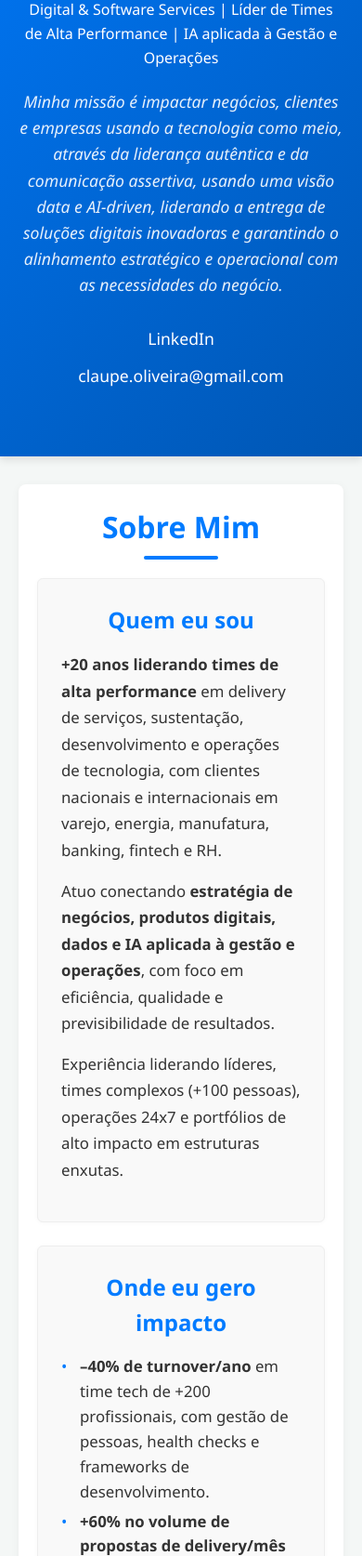
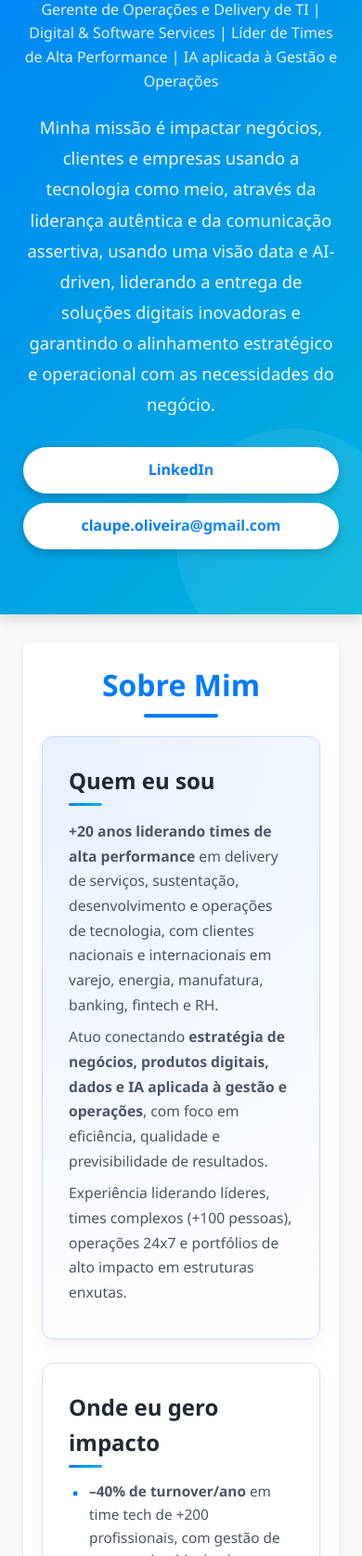
Before and after one commit to claupeoliveira-sys/portfolio-claupe, a plain HTML site: page public/index.html in a window 390 px wide. Shown: the part 326-2000 px from the top of the page at 93% size. Drawn offline with Linux system fonts and the light colour scheme.

Commit message:
Update style.css

```diff
--- a/public/css/style.css
+++ b/public/css/style.css
@@ -1,4 +1,16 @@
-/* Reset Básico */
+/* Variáveis CSS */
+:root {
+    --primary-color: #007bff; /* Azul vibrante */
+    --secondary-color: #6c757d; /* Cinza para detalhes */
+    --dark-color: #2c3e50; /* Azul escuro para texto principal/footer */
+    --light-bg: #f8f9fa; /* Fundo claro */
+    --white-color: #ffffff;
+    --border-color: #e0e0e0;
+    --shadow-light: rgba(0, 0, 0, 0.08);
+    --shadow-medium: rgba(0, 0, 0, 0.15);
+}
+
+/* Reset Básico e Fontes */
 * {
     margin: 0;
     padding: 0;
@@ -6,26 +18,63 @@
 }
 
 body {
-    font-family: 'Segoe UI', Tahoma, Geneva, Verdana, sans-serif;
+    font-family: 'Segoe UI', Roboto, 'Helvetica Neue', Arial, sans-serif;
     line-height: 1.6;
-    color: #333;
-    background-color: #f4f7f6;
+    color: var(--dark-color);
+    background-color: var(--light-bg);
+    -webkit-font-smoothing: antialiased;
     scroll-behavior: smooth;
 }
 
 .container {
     max-width: 1200px;
     margin: 0 auto;
-    padding: 0 20px;
+    padding: 0 25px;
 }
 
-/* Header - Capa (Página Inicial) */
+a {
+    color: var(--primary-color);
+    text-decoration: none;
+    transition: color 0.3s ease;
+}
+
+a:hover {
+    color: #0056b3;
+}
+
+/* Hero Section (Capa) */
 .hero {
-    background: linear-gradient(135deg, #007bff, #0056b3);
-    color: #fff;
-    padding: 60px 0;
+    background: linear-gradient(135deg, #007bff 0%, #00b4d8 100%);
+    color: var(--white-color);
     text-align: center;
-    box-shadow: 0 4px 8px rgba(0, 0, 0, 0.1);
+    padding: 80px 0 60px;
+    box-shadow: 0 4px 15px var(--shadow-medium);
+    position: relative;
+    overflow: hidden;
+}
+
+.hero::before {
+    content: '';
+    position: absolute;
+    top: -50px;
+    left: -50px;
+    width: 200px;
+    height: 200px;
+    background: rgba(255, 255, 255, 0.1);
+    border-radius: 50%;
+    transform: rotate(45deg);
+}
+
+.hero::after {
+    content: '';
+    position: absolute;
+    bottom: -50px;
+    right: -50px;
+    width: 250px;
+    height: 250px;
+    background: rgba(255, 255, 255, 0.08);
+    border-radius: 50%;
+    transform: rotate(-30deg);
 }
 
 .hero .profile-pic {
@@ -33,52 +82,61 @@ body {
     height: 150px;
     border-radius: 50%;
     object-fit: cover;
-    border: 5px solid #fff;
-    margin-bottom: 20px;
+    border: 5px solid var(--white-color);
+    margin-bottom: 25px;
+    box-shadow: 0 0 0 8px rgba(255, 255, 255, 0.2);
 }
 
 .hero h1 {
-    font-size: 3em;
+    font-size: 3.5em;
     margin-bottom: 10px;
+    font-weight: 700;
+    letter-spacing: -0.03em;
 }
 
 .hero .subtitle {
-    font-size: 1.4em;
+    font-size: 1.5em;
+    font-weight: 300;
     margin-bottom: 20px;
-    font-weight: 300;
+    opacity: 0.9;
 }
 
 .hero .mission {
-    font-size: 1.1em;
     max-width: 800px;
-    margin: 0 auto 30px auto;
-    font-style: italic;
-    opacity: 0.9;
+    margin: 0 auto 30px;
+    font-size: 1.15em;
+    line-height: 1.8;
+    opacity: 0.95;
 }
 
 .hero .contact-info a {
-    color: #fff;
-    text-decoration: none;
-    margin: 0 15px;
-    font-size: 1.1em;
-    border-bottom: 2px solid transparent;
-    transition: border-bottom 0.3s ease;
+    display: inline-block;
+    background-color: var(--white-color);
+    color: var(--primary-color);
+    padding: 12px 25px;
+    border-radius: 30px;
+    margin: 0 10px;
+    font-weight: 600;
+    transition: background-color 0.3s ease, color 0.3s ease, transform 0.2s ease;
+    box-shadow: 0 4px 10px rgba(0, 0, 0, 0.2);
 }
 
 .hero .contact-info a:hover {
-    border-bottom: 2px solid #fff;
+    background-color: #e9ecef;
+    color: #0056b3;
+    transform: translateY(-3px);
 }
 
-/* Header para Páginas de Case */
+/* Cabeçalho das Páginas de Case */
 .case-header {
-    background-color: #2c3e50;
-    color: #fff;
+    background: var(--dark-color);
+    color: var(--white-color);
     padding: 20px 0;
     box-shadow: 0 2px 5px rgba(0, 0, 0, 0.2);
     display: flex;
     align-items: center;
     justify-content: space-between;
-    flex-wrap: wrap; /* Permite quebrar linha em telas menores */
+    flex-wrap: wrap;
 }
 
 .case-header .container {
@@ -86,7 +144,7 @@ body {
     align-items: center;
     justify-content: space-between;
     flex-wrap: wrap;
-    gap: 20px; /* Espaçamento entre os blocos */
+    gap: 20px;
 }
 
 .case-header .header-content {
@@ -100,13 +158,13 @@ body {
     height: 60px;
     border-radius: 50%;
     object-fit: cover;
-    border: 2px solid #fff;
+    border: 2px solid var(--white-color);
 }
 
 .case-header h2 {
     font-size: 1.8em;
     margin: 0;
-    color: #fff;
+    color: var(--white-color);
 }
 
 .case-header .header-subtitle {
@@ -122,8 +180,8 @@ body {
 }
 
 .case-nav .nav-button {
-    background-color: #007bff;
-    color: #fff;
+    background-color: var(--primary-color);
+    color: var(--white-color);
     padding: 10px 15px;
     border-radius: 5px;
     text-decoration: none;
@@ -136,19 +194,18 @@ body {
     background-color: #0056b3;
 }
 
-
 /* Seções de Conteúdo */
 .section-content {
-    background-color: #fff;
+    background-color: var(--white-color);
     padding: 40px;
     margin: 30px 0;
     border-radius: 8px;
-    box-shadow: 0 2px 10px rgba(0, 0, 0, 0.05);
+    box-shadow: 0 2px 10px var(--shadow-light);
 }
 
-.section-content h1 { /* Para os títulos principais dos cases */
+.section-content h1 {
     font-size: 3em;
-    color: #007bff;
+    color: var(--primary-color);
     margin-bottom: 25px;
     text-align: center;
     position: relative;
@@ -156,7 +213,7 @@ body {
 
 .section-content h2 {
     font-size: 2.5em;
-    color: #007bff;
+    color: var(--primary-color);
     margin-bottom: 25px;
     text-align: center;
     position: relative;
@@ -167,7 +224,7 @@ body {
     content: '';
     width: 80px;
     height: 4px;
-    background-color: #007bff;
+    background-color: var(--primary-color);
     position: absolute;
     bottom: -10px;
     left: 50%;
@@ -177,23 +234,23 @@ body {
 
 .section-content h3 {
     font-size: 1.8em;
-    color: #2c3e50;
+    color: var(--dark-color);
     margin-top: 30px;
     margin-bottom: 15px;
-    border-left: 4px solid #007bff;
+    border-left: 4px solid var(--primary-color);
     padding-left: 15px;
 }
 
 .section-content h4 {
     font-size: 1.4em;
-    color: #007bff;
+    color: var(--primary-color);
     margin-top: 25px;
     margin-bottom: 10px;
 }
 
 .section-content h5 {
     font-size: 1.2em;
-    color: #2c3e50;
+    color: var(--dark-color);
     margin-top: 15px;
     margin-bottom: 8px;
 }
@@ -215,7 +272,7 @@ body {
     font-size: 1.05em;
 }
 
-/* Grid para "Sobre Mim" */
+/* Grid para "Sobre Mim" (Cards Refinados) */
 .about-grid {
     display: grid;
     grid-template-columns: repeat(auto-fit, minmax(300px, 1fr));
@@ -224,40 +281,111 @@ body {
 }
 
 .about-item {
-    background-color: #f9f9f9;
-    padding: 25px;
-    border-radius: 6px;
-    border: 1px solid #eee;
-    box-shadow: 0 1px 5px rgba(0, 0, 0, 0.03);
+    background-color: var(--white-color);
+    padding: 28px;
+    border-radius: 12px;
+    border: 1px solid var(--border-color);
+    box-shadow: 0 6px 16px rgba(15, 23, 42, 0.06);
+    transition: transform 0.3s ease, box-shadow 0.3s ease, border-color 0.3s ease;
+    position: relative;
+    overflow: hidden;
 }
 
-.about-item h3 {
-    font-size: 1.5em;
-    color: #007bff;
-    margin-top: 0;
-    margin-bottom: 15px;
-    border-left: none;
-    padding-left: 0;
-    text-align: center;
+.about-item::before {
+    content: '';
+    position: absolute;
+    top: 0;
+    left: 0;
+    width: 100%;
+    height: 100%;
+    background: linear-gradient(45deg, rgba(0, 123, 255, 0.05), rgba(0, 180, 216, 0.05));
+    opacity: 0;
+    transition: opacity 0.3s ease;
+    z-index: 0;
 }
 
+.about-item:hover {
+    transform: translateY(-6px);
+    box-shadow: 0 14px 30px rgba(15, 23, 42, 0.12);
+    border-color: #c8d6ff;
+}
+
+.about-item:hover::before {
+    opacity: 1;
+}
+
+/* Card destaque (primeiro) */
+.about-item.about-highlight {
+    grid-column: span 2;
+    background: radial-gradient(circle at top left, #e8f1ff, #ffffff);
+    border: 1px solid #c5d8ff;
+}
+
+/* Título do card */
+.about-item h3 {
+    font-size: 1.35em;
+    color: #1f2933;
+    margin-top: 0;
+    margin-bottom: 14px;
+    text-align: left;
+    position: relative;
+    padding-bottom: 8px;
+    border-left: none; /* Remove a borda azul padrão de h3 */
+    padding-left: 0;
+}
+
+.about-item h3::after {
+    content: '';
+    position: absolute;
+    left: 0;
+    bottom: 0;
+    width: 36px;
+    height: 3px;
+    border-radius: 999px;
+    background: linear-gradient(90deg, var(--primary-color), #00b4d8);
+}
+
+/* Texto interno */
+.about-item p {
+    font-size: 0.98em;
+    color: #4b5563;
+    margin-bottom: 8px;
+}
+
+/* Listas “refinadas” */
 .about-item ul {
     list-style: none;
-    margin-left: 0;
+    margin: 10px 0 0 0;
+    padding: 0;
 }
 
 .about-item ul li {
-    margin-bottom: 5px;
-    padding-left: 20px;
+    margin-bottom: 8px;
+    padding-left: 22px;
     position: relative;
+    font-size: 0.96em;
+    color: #4b5563;
 }
 
+/* Bolinha normal azul */
 .about-item ul li::before {
     content: '•';
-    color: #007bff;
     position: absolute;
-    left: 0;
+    left: 4px;
+    top: 0;
+    color: var(--primary-color);
+    font-size: 1.1em;
 }
+
+/* Bullets com cheque verde para itens de impacto */
+.bullets-strong li::before {
+    content: '✓';
+    color: #16a34a;
+    font-size: 1em;
+    font-weight: 700;
+    left: 2px;
+}
+
 
 /* Grid de Cards para Cases na Home */
 .cases-grid {
@@ -268,9 +396,9 @@ body {
 }
 
 .case-card {
-    background-color: #fff;
+    background-color: var(--white-color);
     border-radius: 12px;
-    box-shadow: 0 5px 20px rgba(0, 0, 0, 0.1);
+    box-shadow: 0 5px 20px var(--shadow-light);
     overflow: hidden;
     text-decoration: none;
     color: inherit;
@@ -281,14 +409,14 @@ body {
 
 .case-card:hover {
     transform: translateY(-10px);
-    box-shadow: 0 10px 30px rgba(0, 0, 0, 0.15);
+    box-shadow: 0 10px 30px var(--shadow-medium);
 }
 
 .case-card img {
     width: 100%;
     height: 200px;
     object-fit: cover;
-    border-bottom: 1px solid #eee;
+    border-bottom: 1px solid var(--border-color);
 }
 
 .case-card .card-content {
@@ -300,12 +428,16 @@ body {
 
 .case-card h3 {
     font-size: 1.6em;
-    color: #007bff;
+    color: var(--primary-color);
     margin-top: 0;
     margin-bottom: 10px;
     border-left: none;
     padding-left: 0;
     text-align: left;
+}
+
+.case-card h3::after { /* Remove o underline padrão de h3 */
+    content: none;
 }
 
 .case-card p {
@@ -317,10 +449,10 @@ body {
 
 .case-card .call-to-action {
     display: inline-block;
-    color: #007bff;
+    color: var(--primary-color);
     font-weight: bold;
     text-decoration: none;
-    border-bottom: 2px solid #007bff;
+    border-bottom: 2px solid var(--primary-color);
     padding-bottom: 2px;
     transition: color 0.3s ease, border-bottom 0.3s ease;
 }
@@ -346,7 +478,7 @@ body {
     display: block;
     margin: 30px auto;
     border-radius: 8px;
-    box-shadow: 0 4px 15px rgba(0, 0, 0, 0.1);
+    box-shadow: 0 4px 15px var(--shadow-light);
 }
 
 .case-section .case-image.small-image {
@@ -382,8 +514,8 @@ table th, table td {
 }
 
 table th {
-    background-color: #007bff;
-    color: white;
+    background-color: var(--primary-color);
+    color: var(--white-color);
     font-weight: bold;
 }
 
@@ -401,21 +533,21 @@ table tr:hover {
     border-radius: 12px;
     padding: 25px;
     margin: 20px 0;
-    box-shadow: 0 3px 6px rgba(0,0,0,0.1);
+    box-shadow: 0 3px 6px var(--shadow-light);
 }
 
 .approach-header {
     display: flex;
-    flex-wrap: wrap; /* Permite quebrar linha em telas pequenas */
+    flex-wrap: wrap;
     justify-content: space-between;
     align-items: center;
     margin-bottom: 15px;
-    gap: 10px; /* Espaçamento entre os spans */
+    gap: 10px;
 }
 
 .tech-stack {
-    background: #007bff;
-    color: white;
+    background: var(--primary-color);
+    color: var(--white-color);
     padding: 5px 10px;
     border-radius: 20px;
     font-size: 0.9em;
@@ -424,7 +556,7 @@ table tr:hover {
 
 .use-case {
     background: #28a745;
-    color: white;
+    color: var(--white-color);
     padding: 5px 10px;
     border-radius: 20px;
     font-size: 0.9em;
@@ -439,7 +571,7 @@ table tr:hover {
 }
 
 .flow-steps .step {
-    background-color: #fff;
+    background-color: var(--white-color);
     padding: 20px;
     border-radius: 8px;
     border: 1px solid #e0e0e0;
@@ -447,7 +579,7 @@ table tr:hover {
 }
 
 .flow-steps .step h5 {
-    color: #007bff;
+    color: var(--primary-color);
     margin-top: 0;
     margin-bottom: 10px;
 }
@@ -486,14 +618,14 @@ table tr:hover {
 
 .roadmap-arrow {
     font-size: 2em;
-    color: #007bff;
+    color: var(--primary-color);
     margin: 0 10px;
 }
 
 /* Lições Aprendidas */
 .lessons-learned {
     background-color: #f0f8ff;
-    border-left: 5px solid #007bff;
+    border-left: 5px solid var(--primary-color);
     padding: 20px;
     margin-top: 30px;
     border-radius: 8px;
@@ -591,8 +723,8 @@ table tr:hover {
 
 /* Footer */
 footer {
-    background-color: #2c3e50;
-    color: #fff;
+    background-color: var(--dark-color);
+    color: var(--white-color);
     text-align: center;
     padding: 25px 0;
     margin-top: 40px;
@@ -639,6 +771,10 @@ footer {
         grid-template-columns: 1fr;
     }
 
+    .about-item.about-highlight {
+        grid-column: span 1; /* em telas menores ele vira um card normal */
+    }
+
     .roadmap {
         flex-direction: column;
     }
```
